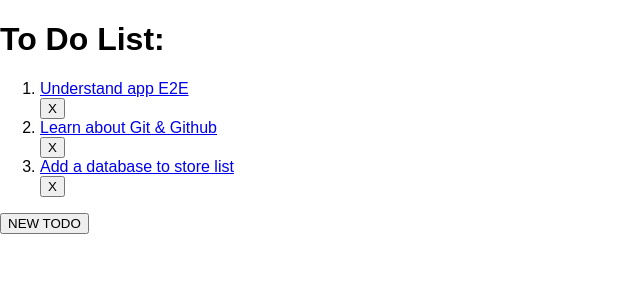
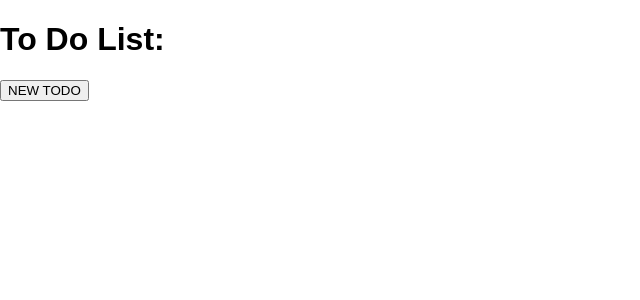
Before and after one commit to ivalenzuela1/ToDoList, a React (Create React App) app: page / in a window 1280 px wide. Shown: the top 300 px of the page, without its empty margins (0-640 px from the left). Built offline with nearby package versions, Linux system fonts and the light colour scheme.

Commit message:
add task and save to local storage

```diff
--- a/public/index.html
+++ b/public/index.html
@@ -9,8 +9,17 @@
 
     <title>Todo List</title>
   </head>
+
   <body>
-    <script src="App.js"></script>
+
+<!--
+  <script src="App.js"></script>
+  <noscript>
+      You need to enable JavaScript to run this app.
+    </noscript>
+
+-->
+
     <div id="root"></div>
   </body>
 </html>
--- a/src/App.js
+++ b/src/App.js
@@ -5,48 +5,36 @@ import ToDoList from './ToDoList.js';
 import NewToDo from './NewToDo.js';
 import ThisToDo from './ThisToDo.js';
 
-
-
 class App extends React.Component{
-
   constructor(){
     super();
-    this.state = {
-        todoList: [{ id: 1,
-                     title: 'Understand app E2E',
-                     completed: false,
-                     notes: 'develop app in react'
-                     },
-
-                     { id: 2,
-                      title: 'Learn about Git & Github',
-                      completed: false,
-                      notes: 'Finish tutorial'
-                      },
-
-                     { id: 3,
-                      title: 'Add a database to store list',
-                      completed: false,
-                      notes: 'Upload data to Google cloud.'
-                      }
-                    ]
-                }
+    this.state = {todoList: []}
 
       this.addToDo= this.addToDo.bind(this);
       this.deleteToDo= this.deleteToDo.bind(this);
     }
+
+    componentDidMount = () => {
+      const todos = localStorage.getItem("todolist");
+      if (todos) {
+        const savedTodos = JSON.parse(todos);
+        this.setState({ todoList: savedTodos });
+      } else {
+        console.log("You have nothing to do, go get some rest");
+      }
+    };
 
     addToDo(data){
      //create unique key
      var newList = this.state.todoList.slice();
      newList.push(data);
      this.setState({todoList: newList});
-     console.log(newList);
+     localStorage.setItem('todolist', JSON.stringify(newList));
    }
 
    deleteToDo(id){
      //create unique key
-     var ts = (new Date()).getTime();
+     var ts = new Date().getTime();
    }
 
 
@@ -54,7 +42,6 @@ class App extends React.Component{
 
     return ( <div>
         <h1>To Do List:</h1>
-
         <Route exact path="/" render={(props) => <ToDoList {...props} list={this.state.todoList}  deleteToDo={this.deleteToDo}/>} />
         <Route exact path="/new" render={(props) => <NewToDo {...props} addToDo={this.addToDo} />} />
         <Route path="/:id" render={(props) => <ThisToDo {...props} todos={this.state.todoList}  />} />
--- a/src/NewToDo.js
+++ b/src/NewToDo.js
@@ -43,9 +43,6 @@ class NewToDo extends React.Component{
              </form>
 
              <Link to='/'><button>cancel</button></Link>
-
-
-
             </div>
         )
 
--- a/src/ThisToDo.js
+++ b/src/ThisToDo.js
@@ -7,25 +7,24 @@ import './App.css';
 class ThisToDo extends React.Component{
     constructor(props){
         super(props);
-
-        this.state = { todo: ''}
-        //this.showCurrentTodo = this.showCurrentTodo.bind(this);
+        this.state = { todo: []}
+     //   this.showCurrentTodo = this.showCurrentTodo.bind(this);
 
     }
 
     componentDidMount(){
         var id = this.props.match.params.id;
-        console.log(id);
         let todo = this.props.todos.filter((todo) => todo.id === id)
         this.setState({todo: todo});
-
     }
 
     render(){
+        console.log("this");
+        console.log(this);
         return(
             <div>
-            <h1>This To Do</h1>
-            <div> This is location to show current To Do</div><br />
+            <h1>test:{this.props.match.params.title}</h1>
+            <div> This is location to show current To Do</div>
 
             <div> {JSON.stringify(this.state.todo)}</div>
             <div> {JSON.stringify(this.props.notes)}</div>
--- a/src/ToDoList.js
+++ b/src/ToDoList.js
@@ -13,13 +13,11 @@ class ToDoList extends React.Component {
     this.deleteItem = this.deleteItem.bind(this);
   }
 
-
   deleteItem(id) {
     console.log("item deleted");
     console.log("id", id);
 
   }
-
 
   createList() {
     //console.log("list", this.props.list);
@@ -28,7 +26,7 @@ class ToDoList extends React.Component {
     const listArr = this.props.list;
     const listHtml = listArr.map((item) => {
       return (
-          <li><Link to={`/${item.id}`}><div id={item.id}>{item.title}</div></Link>
+          <li key={item.id}><Link to={`/${item.id}`}><div id={item.id}>{item.title}</div></Link>
           <button onClick={this.deleteItem}> X </button></li>
       )
     });
@@ -36,7 +34,7 @@ class ToDoList extends React.Component {
     return (
       <div>
         <ol>
-        {listHtml}
+          {listHtml}
         </ol>
       </div>
     )
@@ -47,9 +45,7 @@ class ToDoList extends React.Component {
       <div>
         <div> {this.createList()} </div>
         <Link to='/new'><button>NEW TODO</button></Link>
-
       </div>
-
     )
   }
 }
```
